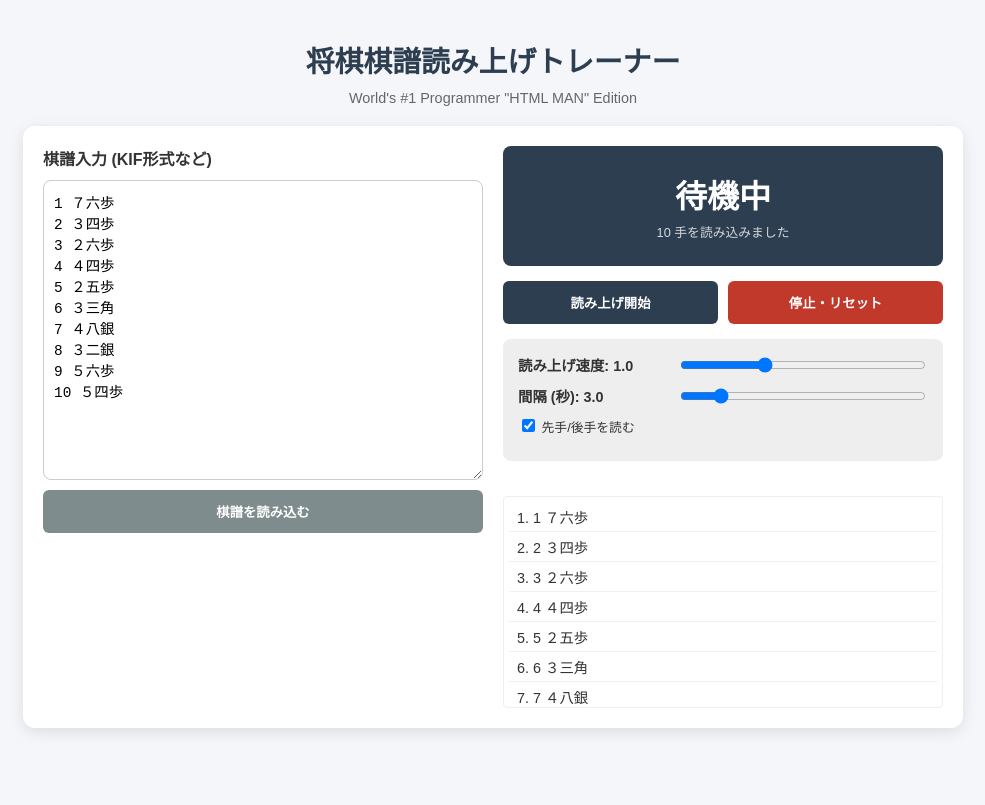
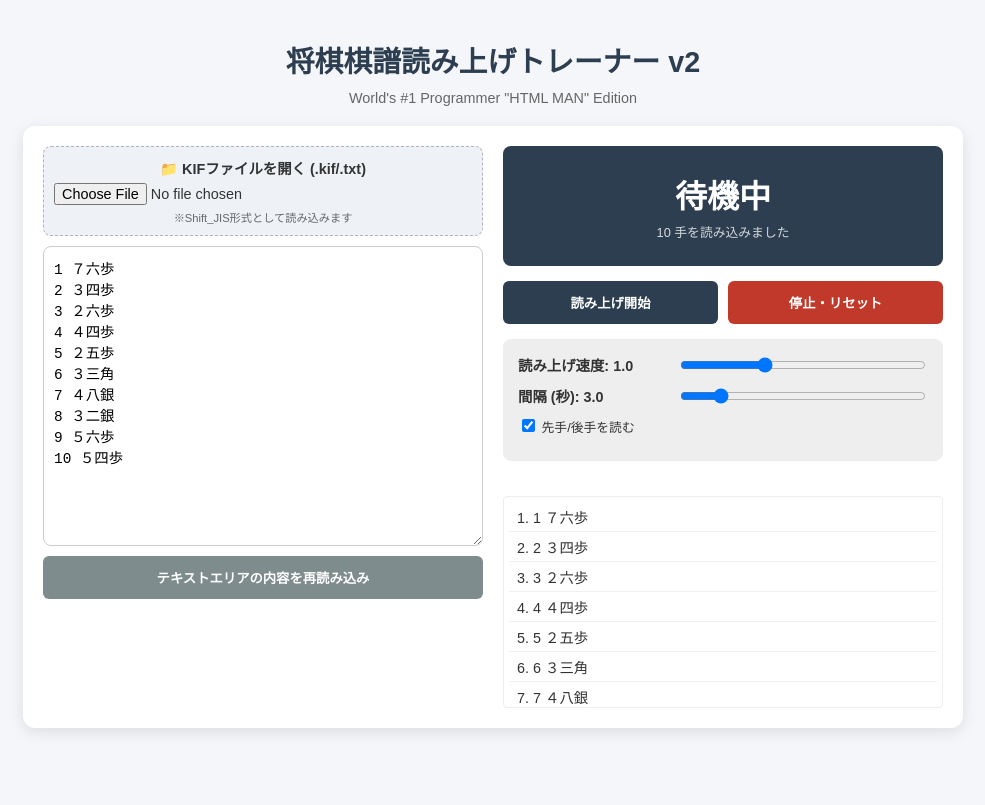
Before and after one commit to marukomentosu/Shogikifureader, a plain HTML site: page index.html in a window 1280 px wide. Shown: the whole page, without its empty margins (147-1132 px from the left). Drawn offline with Linux system fonts and the light colour scheme.

Commit message:
index.html を更新

```diff
--- a/index.html
+++ b/index.html
@@ -3,7 +3,7 @@
 <head>
     <meta charset="UTF-8">
     <meta name="viewport" content="width=device-width, initial-scale=1.0">
-    <title>将棋棋譜読み上げトレーナー | By htmlマン</title>
+    <title>将棋棋譜読み上げトレーナー v2 | By htmlマン</title>
     <style>
         :root {
             --primary-color: #2c3e50;
@@ -61,6 +61,19 @@
             display: flex;
             flex-direction: column;
             gap: 10px;
+        }
+
+        .file-upload-wrapper {
+            background: #eef2f7;
+            padding: 10px;
+            border-radius: 8px;
+            border: 1px dashed #adb5bd;
+            text-align: center;
+        }
+
+        input[type="file"] {
+            font-size: 0.9rem;
+            width: 100%;
         }
 
         textarea {
@@ -177,18 +190,23 @@
 </head>
 <body>
 
-    <h1>将棋棋譜読み上げトレーナー</h1>
+    <h1>将棋棋譜読み上げトレーナー v2</h1>
     <div class="subtitle">World's #1 Programmer "HTML MAN" Edition</div>
 
     <div class="container">
         <div class="input-section">
-            <label for="kifu-input"><strong>棋譜入力 (KIF形式など)</strong></label>
-            <textarea id="kifu-input" placeholder="ここに棋譜を貼り付けてください。
+            <div class="file-upload-wrapper">
+                <label for="kifu-file" style="display:block; margin-bottom:5px; font-weight:bold; font-size:0.9rem;">
+                    📁 KIFファイルを開く (.kif/.txt)
+                </label>
+                <input type="file" id="kifu-file" accept=".kif,.kifu,.txt" onchange="handleFileUpload(event)">
+                <div style="font-size:0.7rem; color:#666; margin-top:4px;">※Shift_JIS形式として読み込みます</div>
+            </div>
+
+            <textarea id="kifu-input" placeholder="ここに棋譜を貼り付けるか、上のボタンからファイルを選択してください。
 例：
 1 ７六歩
 2 ３四歩
-3 ２六歩
-4 ４四歩
 ...">
 1 ７六歩
 2 ３四歩
@@ -201,7 +219,7 @@
 9 ５六歩
 10 ５四歩
 </textarea>
-            <button class="btn-reset" onclick="parseKifu()">棋譜を読み込む</button>
+            <button class="btn-reset" onclick="parseKifu()">テキストエリアの内容を再読み込み</button>
         </div>
 
         <div class="control-section">
@@ -257,16 +275,44 @@
         const intervalInput = document.getElementById('interval');
         const intervalVal = document.getElementById('interval-val');
         const checkReadSide = document.getElementById('read-side');
+        const fileInput = document.getElementById('kifu-file');
 
         // Initialize
         window.onload = () => {
-            parseKifu(); // Parse default text on load
+            parseKifu();
         };
 
         function updateSettings() {
             rateVal.innerText = rateInput.value;
             intervalVal.innerText = intervalInput.value;
         }
+
+        // --- File Upload Logic (New Feature) ---
+        function handleFileUpload(event) {
+            const file = event.target.files[0];
+            if (!file) return;
+
+            const reader = new FileReader();
+
+            // 重要: 一般的なKIFファイル(柿木将棋など)は Shift_JIS で保存されています。
+            // UTF-8で読み込むと文字化けするため、明示的に 'Shift_JIS' を指定します。
+            reader.readAsText(file, 'Shift_JIS');
+
+            reader.onload = function(e) {
+                const text = e.target.result;
+                inputArea.value = text;
+                parseKifu(); // Parse immediately after loading
+                statusUpdate("読込完了", "ファイルから棋譜を読み込みました");
+
+                // Clear file input so same file can be selected again if needed
+                fileInput.value = '';
+            };
+
+            reader.onerror = function() {
+                alert("ファイルの読み込みに失敗しました。");
+            };
+        }
+        // --------------------------------------
 
         // Parse Kifu Text
         function parseKifu() {
@@ -275,58 +321,50 @@
             moves = [];
             moveListArea.innerHTML = '';
 
-            // Regex looks for patterns like: "1 ７六歩" or "▲７六歩" or "△３四歩"
-            // Handles variation in width (full-width numbers) and separators
             const lines = text.split('\n');
 
             lines.forEach(line => {
                 line = line.trim();
                 if (!line) return;
 
-                // Match typical move line (Number? + Symbol? + Destination + Piece + Extra info)
-                // Cleaning the line to extract just the move info
-                // Example match target: "７六歩", "同　銀", "76歩"
-
-                // Simple parser logic:
-                // 1. Remove move numbers (digits followed by spaces or just digits at start)
+                // 1. Clean move numbers
                 let cleanLine = line.replace(/^\d+\s*/, '');
 
-                // 2. Identify turn (Sente/Gote) if present
+                // 2. Identify turn
                 let side = "";
                 if (cleanLine.includes('▲') || cleanLine.includes('▼')) side = "先手";
                 else if (cleanLine.includes('△') || cleanLine.includes('▽')) side = "後手";
 
-                // 3. Extract the core move text (e.g., ７六歩)
-                // We keep standard shogi characters
+                // 3. Extract the core move text
                 let moveTextMatch = cleanLine.match(/([１-９1-9][一二三四五六七八九][歩香桂銀金角飛王玉と成龍馬同\s]+(?:\(.*\))?)/);
 
                 if (moveTextMatch) {
                     let rawMove = moveTextMatch[0];
-                    // Clean up "(77)" type notation often found in KIF
                     let displayMove = rawMove.replace(/\(\d+\)/, '');
 
                     // Create speakable text
-                    // Replace symbols/spaces to make it read smoothly
                     let speakText = displayMove.replace(/\s+/g, '');
                     if (speakText.startsWith('同')) {
                         speakText = speakText.replace('同', 'どう、');
                     } else {
-                        // Expand numbers for better speech (optional, but TTS usually handles ７六 fine)
-                        // Adding slight pause after coordinates
                         speakText = speakText.replace(/([１-９][一二三四五六七八九])/, '$1、');
                     }
 
                     moves.push({
                         original: line,
-                        display: displayMove, // Visual
+                        display: displayMove,
                         side: side,
-                        speak: speakText // Audio
+                        speak: speakText
                     });
                 }
             });
 
             renderMoveList();
-            statusUpdate("待機中", `${moves.length} 手を読み込みました`);
+            if(moves.length > 0) {
+                statusUpdate("待機中", `${moves.length} 手を読み込みました`);
+            } else {
+                statusUpdate("待機中", "棋譜が見つかりません");
+            }
         }
 
         function renderMoveList() {
@@ -342,7 +380,7 @@
         }
 
         function jumpTo(index) {
-            stopReading(); // Stop current playback
+            stopReading();
             currentIndex = index;
             highlightMove(index);
             statusUpdate("準備完了", "再生ボタンでここから開始");
@@ -358,7 +396,7 @@
 
         function startReading() {
             if (moves.length === 0) {
-                alert("棋譜が見つかりません。入力して読み込みボタンを押してください。");
+                alert("棋譜が見つかりません。");
                 return;
             }
             if (currentIndex >= moves.length) {
@@ -389,7 +427,6 @@
             btnPlay.innerText = "読み上げ開始";
             btnPlay.className = "btn-start";
 
-            // Remove highlights
             document.querySelectorAll('.move-item').forEach(el => el.classList.remove('active'));
             statusUpdate("停止", "最初に戻りました");
         }
@@ -405,7 +442,6 @@
             const move = moves[currentIndex];
             highlightMove(currentIndex);
 
-            // Construct speech text
             let textToSpeak = "";
             if (checkReadSide.checked && move.side) {
                 textToSpeak += move.side + "、";
@@ -414,19 +450,15 @@
 
             statusUpdate(move.display, (currentIndex + 1) + "手目");
 
-            // Speech Synthesis Setup
             speechUtterance = new SpeechSynthesisUtterance(textToSpeak);
             speechUtterance.lang = 'ja-JP';
             speechUtterance.rate = parseFloat(rateInput.value);
 
-            // Event when speech finishes
             speechUtterance.onend = function() {
                 if (!isPlaying) return;
 
-                // Wait for the interval before next move
                 const intervalMs = parseFloat(intervalInput.value) * 1000;
 
-                // Update text to show waiting
                 if (currentIndex + 1 < moves.length) {
                    nextMoveText.innerText = `次は... ${intervalInput.value}秒後`;
                 }
@@ -439,7 +471,6 @@
 
             speechUtterance.onerror = function(e) {
                 console.error('Speech error', e);
-                // Try to continue anyway
                 timer = setTimeout(() => {
                     currentIndex++;
                     readNextMove();
@@ -450,14 +481,10 @@
         }
 
         function highlightMove(index) {
-            // Remove old highlight
             document.querySelectorAll('.move-item.active').forEach(el => el.classList.remove('active'));
-
-            // Add new highlight
             const el = document.getElementById(`move-${index}`);
             if (el) {
                 el.classList.add('active');
-                // Scroll into view
                 el.scrollIntoView({ behavior: 'smooth', block: 'nearest' });
             }
         }
@@ -466,7 +493,6 @@
             currentMoveText.innerText = main;
             nextMoveText.innerText = sub;
         }
-
     </script>
 </body>
 </html>
```
